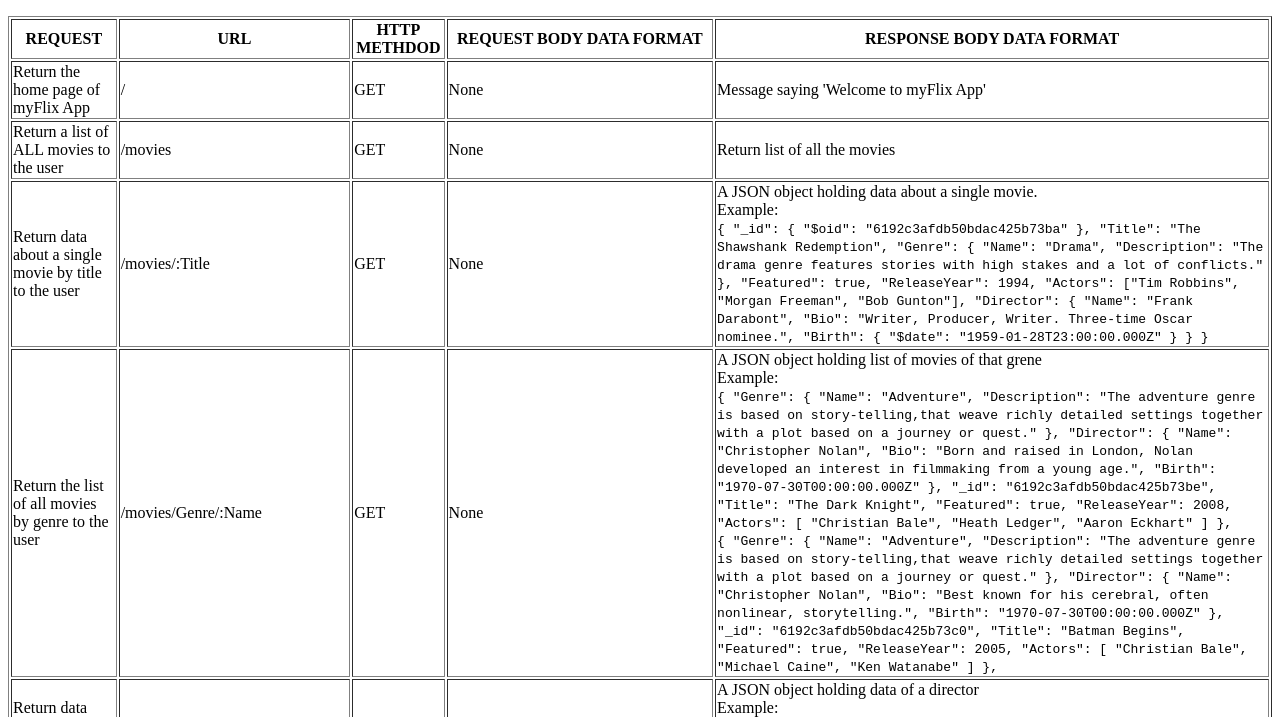
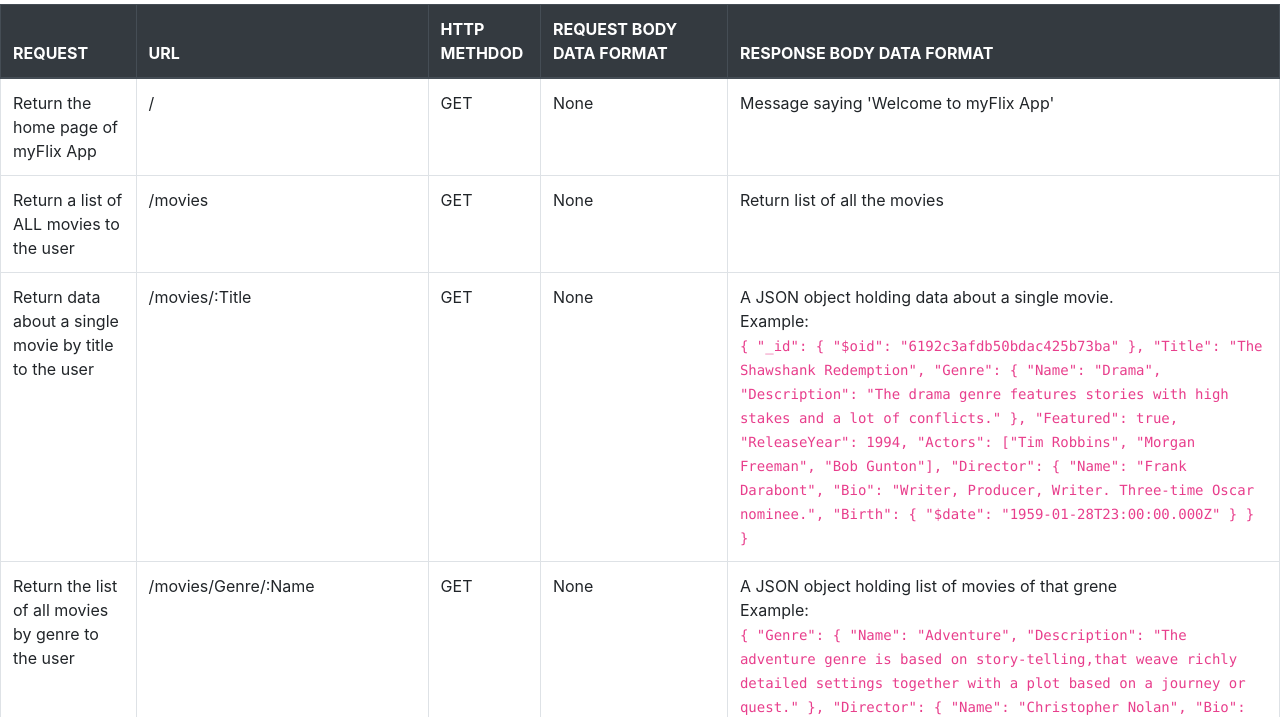
Before and after one commit to Vybhavashri/MovieApi, a website: page public/documentation.html in a window 1280 px wide. Shown: the part 116-833 px from the top of the page. Drawn offline with nearby package versions, Linux system fonts and the light colour scheme.

Commit message:
Update documentation.html

```diff
--- a/public/documentation.html
+++ b/public/documentation.html
@@ -1,25 +1,31 @@
 <!DOCTYPE html>
 <html>
+
 <head>
   <meta charset="utf-8" />
   <meta name="viewport" content="width=device-width" />
   <title>Documentation</title>
-  <link href="style.css" rel="stylesheet" type="text/css" />
+  <link href="styles.css" rel="stylesheet" type="text/css" />
+  <link rel="stylesheet" href="https://cdn.jsdelivr.net/npm/bootstrap@4.3.1/dist/css/bootstrap.min.css"
+    integrity="sha384-ggOyR0iXCbMQv3Xipma34MD+dH/1fQ784/j6cY/iJTQUOhcWr7x9JvoRxT2MZw1T" crossorigin="anonymous">
 </head>
+
 <body>
   <h1>Objective</h1>
   <p>To build the server-side component of a “movies” web application. The web
     application will provide users with access to information about different
     movies, directors, and genres. Users will be able to sign up, update their
     personal information, and create a list of their favorite movies.</p>
-    <table border="1">
+  <table class="table table-bordered">
+    <thead class="thead-dark">
       <tr>
-        <th>REQUEST</th>
-        <th>URL</th>
-        <th>HTTP METHDOD</th>
-        <th>REQUEST BODY DATA FORMAT</th>
-        <th>RESPONSE BODY DATA FORMAT</th>
+        <th scope="col">REQUEST</th>
+        <th scope="col">URL</th>
+        <th scope="col">HTTP METHDOD</th>
+        <th scope="col">REQUEST BODY DATA FORMAT</th>
+        <th scope="col">RESPONSE BODY DATA FORMAT</th>
       </tr>
+    </thead>
     <tr>
       <td>Return the home page of myFlix App</td>
       <td>/</td>
@@ -288,5 +294,16 @@
     </tr>
   </table>
 
+  <script src="https://code.jquery.com/jquery-3.3.1.slim.min.js"
+    integrity="sha384-q8i/X+965DzO0rT7abK41JStQIAqVgRVzpbzo5smXKp4YfRvH+8abtTE1Pi6jizo"
+    crossorigin="anonymous"></script>
+  <script src="https://cdn.jsdelivr.net/npm/popper.js@1.14.7/dist/umd/popper.min.js"
+    integrity="sha384-UO2eT0CpHqdSJQ6hJty5KVphtPhzWj9WO1clHTMGa3JDZwrnQq4sF86dIHNDz0W1"
+    crossorigin="anonymous"></script>
+  <script src="https://cdn.jsdelivr.net/npm/bootstrap@4.3.1/dist/js/bootstrap.min.js"
+    integrity="sha384-JjSmVgyd0p3pXB1rRibZUAYoIIy6OrQ6VrjIEaFf/nJGzIxFDsf4x0xIM+B07jRM"
+    crossorigin="anonymous"></script>
+
 </body>
+
 </html>
```
Lines whose indentation alone changed are shown as unchanged.
